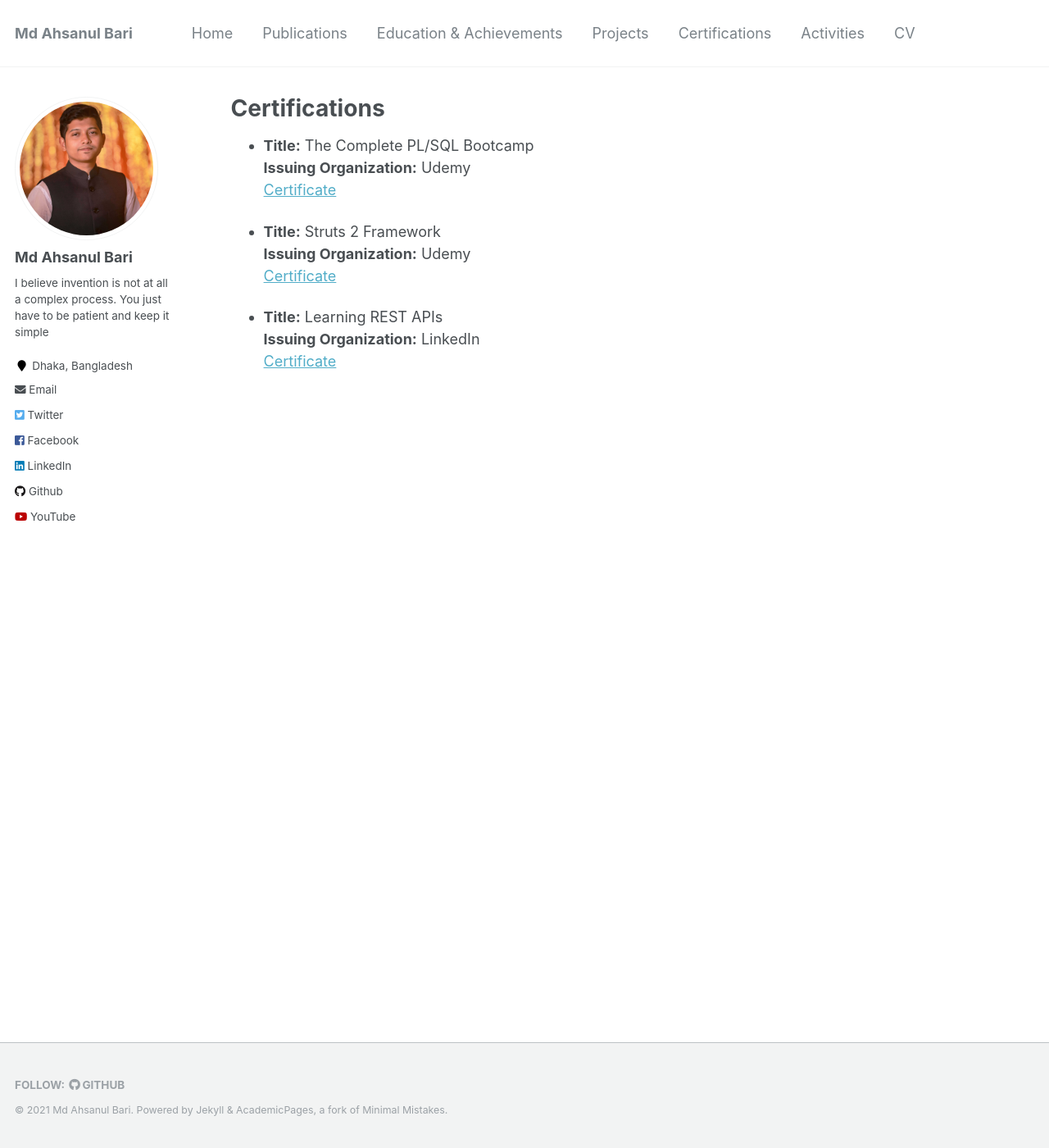
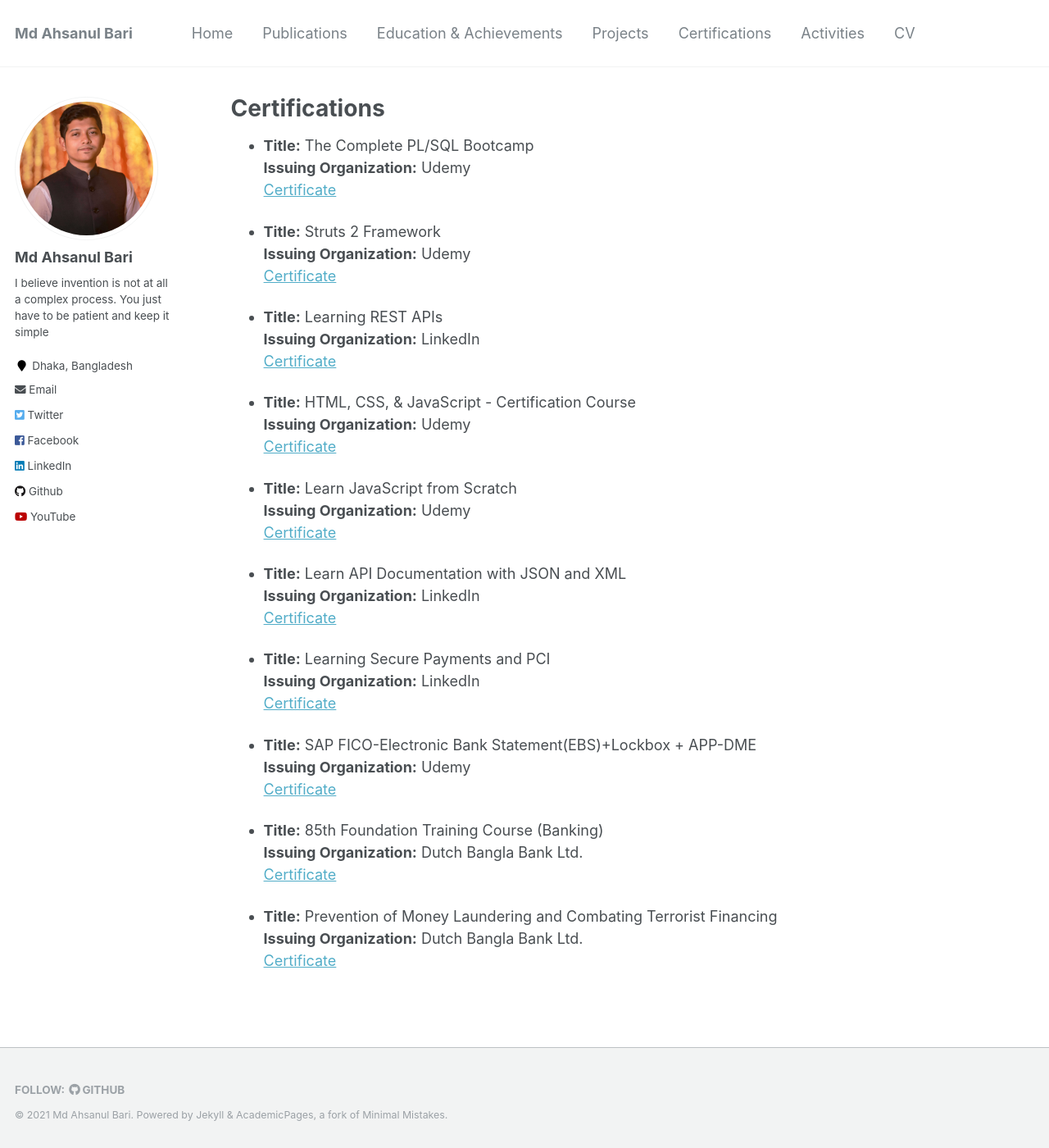
Before and after one commit to GProDevik/AhsanulBariRomih, a Jekyll site: the page built from _pages/certification.md, in a window 1280 px wide and 1400 px high. Shown: the whole window at 82% size. Built offline with Jekyll 4.4.1, drawn with Linux system fonts in a browser that asks for light colours.

Commit message:
Update certification.md

```diff
--- a/_pages/certification.md
+++ b/_pages/certification.md
@@ -16,3 +16,31 @@ author_profile: true
 - **Title:** Learning REST APIs <br />
   **Issuing Organization:** LinkedIn <br />
   [Certificate](https://drive.google.com/file/d/1SLbJCKAauI9biTd4zT3X_KkIJkPUSPYO/view?usp=sharing)
+
+- **Title:** HTML, CSS, & JavaScript - Certification Course <br />
+  **Issuing Organization:** Udemy <br />
+  [Certificate](https://drive.google.com/file/d/1FP9bmMtdgrdZOERs_dpfvjJr3gqCLwi-/view?usp=sharing)
+
+- **Title:** Learn JavaScript from Scratch <br />
+  **Issuing Organization:** Udemy <br />
+  [Certificate](https://drive.google.com/file/d/13Q6o2Kzq5LESbHgPTZAOm9Z9nat-n4ei/view?usp=sharing)
+
+- **Title:** Learn API Documentation with JSON and XML <br />
+  **Issuing Organization:** LinkedIn <br />
+  [Certificate](https://drive.google.com/file/d/1iQCLrcCVeZrmQTfrARgzAkiIYXWg6vMv/view?usp=sharing)
+
+- **Title:** Learning Secure Payments and PCI <br />
+  **Issuing Organization:** LinkedIn <br />
+  [Certificate](https://drive.google.com/file/d/1FXy8oaeEU5ngthoq9_diF_SyzkcVD2m-/view?usp=sharing)
+
+- **Title:** SAP FICO-Electronic Bank Statement(EBS)+Lockbox + APP-DME <br />
+  **Issuing Organization:** Udemy <br />
+  [Certificate](https://drive.google.com/file/d/1hIR7CrzDEjThHXH5mHqu1zhllOaWGLot/view?usp=sharing)
+
+- **Title:** 85th Foundation Training Course (Banking) <br />
+  **Issuing Organization:** Dutch Bangla Bank Ltd. <br />
+  [Certificate]()
+
+- **Title:** Prevention of Money Laundering and Combating Terrorist Financing <br />
+  **Issuing Organization:** Dutch Bangla Bank Ltd. <br />
+  [Certificate]()
```
